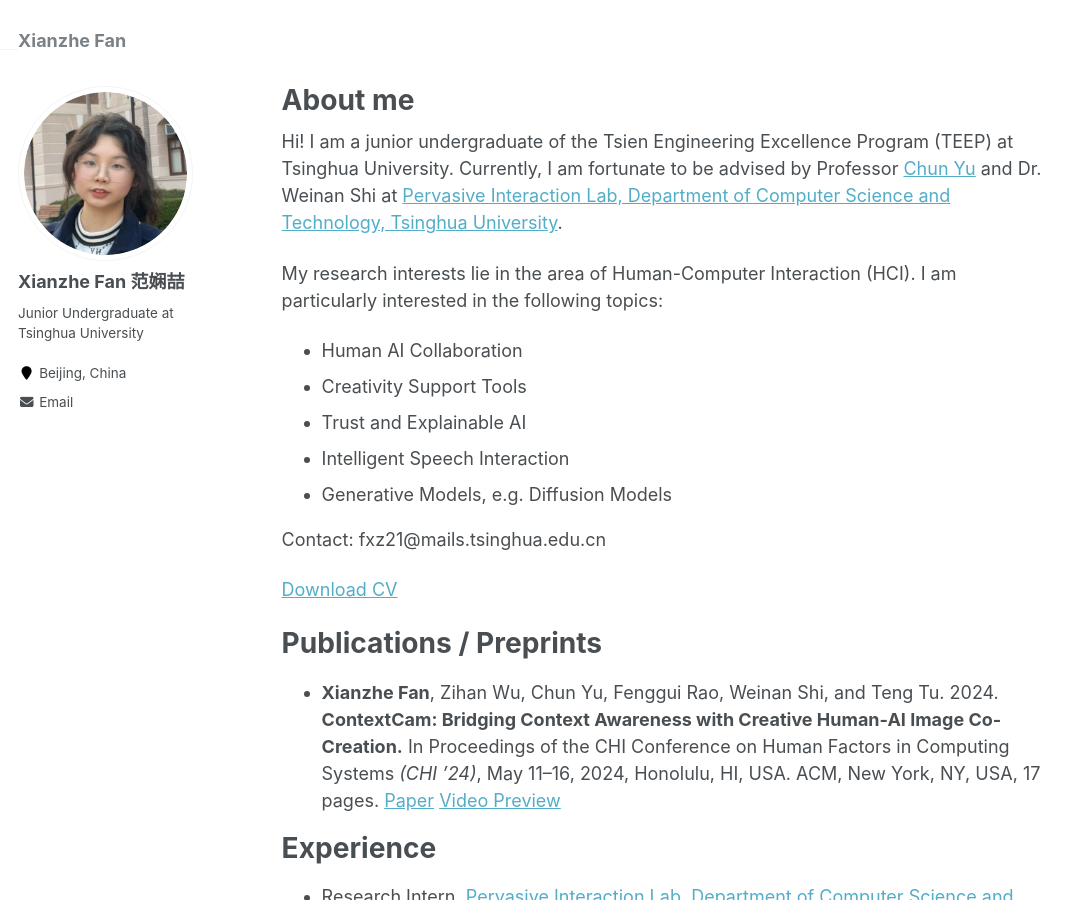
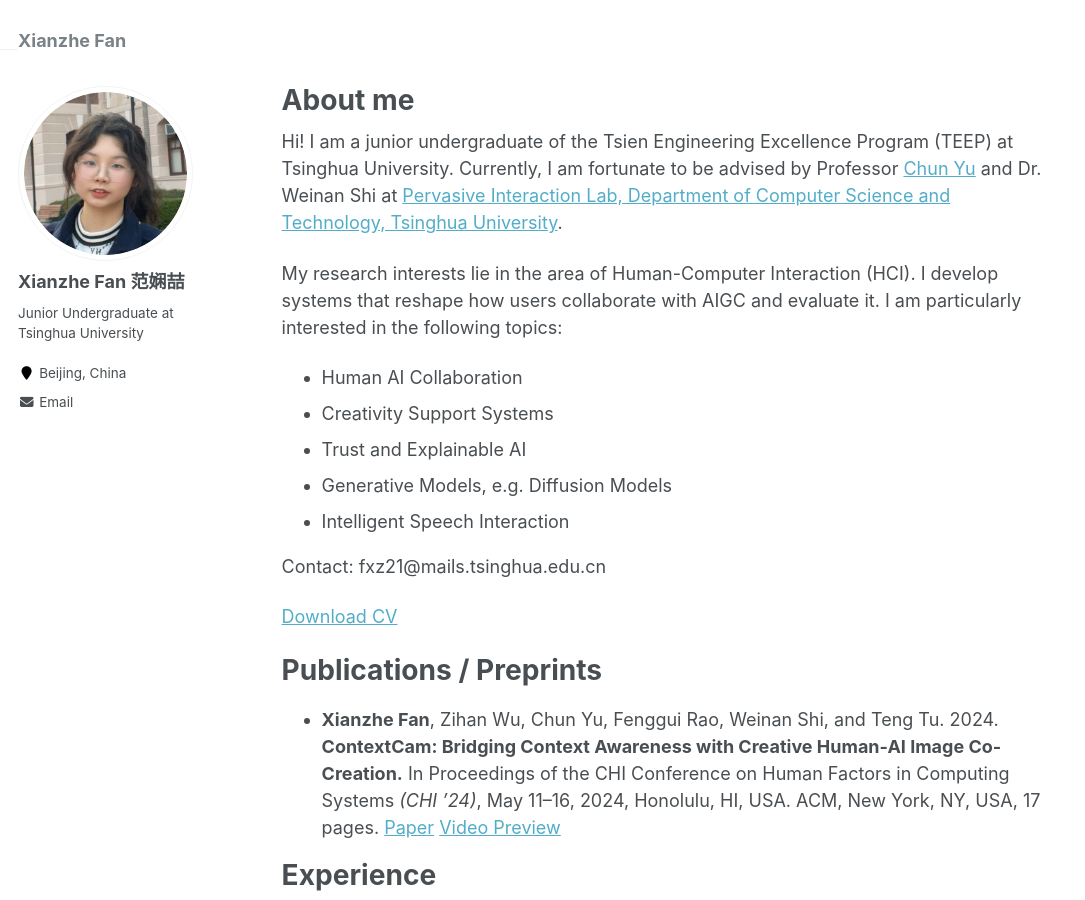
Before and after one commit to RidiculousRonZzz/RidiculousRonZzz.github.io, a Jekyll site: the page built from _pages/about.md, in a window 1280 px wide and 900 px high. Shown: the whole window, without its empty margins (0-1085 px from the left). Built offline with Jekyll 4.4.1, drawn with Linux system fonts in a browser that asks for light colours.

Commit message:
Add files via upload

```diff
--- a/_pages/about.md
+++ b/_pages/about.md
@@ -11,12 +11,14 @@
 Hi! I am a junior undergraduate of the Tsien Engineering Excellence Program (TEEP) at Tsinghua University.
 Currently, I am fortunate to be advised by Professor [Chun Yu](https://pi.cs.tsinghua.edu.cn/lab/people/ChunYu/) and Dr. Weinan Shi at [Pervasive Interaction Lab, Department of Computer Science and Technology, Tsinghua University](https://pi.cs.tsinghua.edu.cn/).
 
-My research interests lie in the area of Human-Computer Interaction (HCI). I am particularly interested in the following topics:
+My research interests lie in the area of Human-Computer Interaction (HCI).
+I develop systems that reshape how users collaborate with AIGC and evaluate it.
+I am particularly interested in the following topics:
 * Human AI Collaboration
-* Creativity Support Tools
+* Creativity Support Systems
 * Trust and Explainable AI
+* Generative Models, e.g. Diffusion Models
 * Intelligent Speech Interaction
-* Generative Models, e.g. Diffusion Models
 
 Contact: fxz21@mails.tsinghua.edu.cn
 
```
